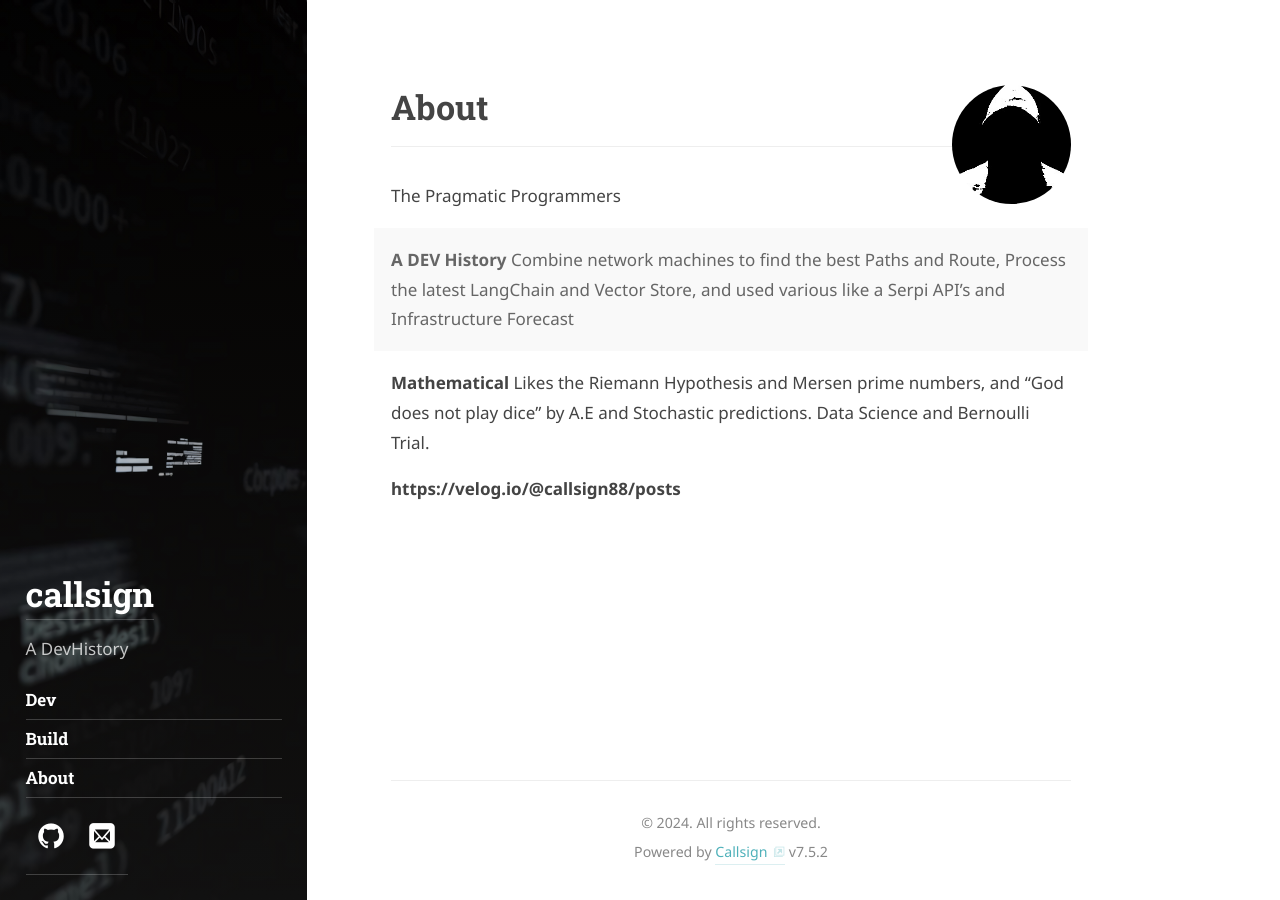
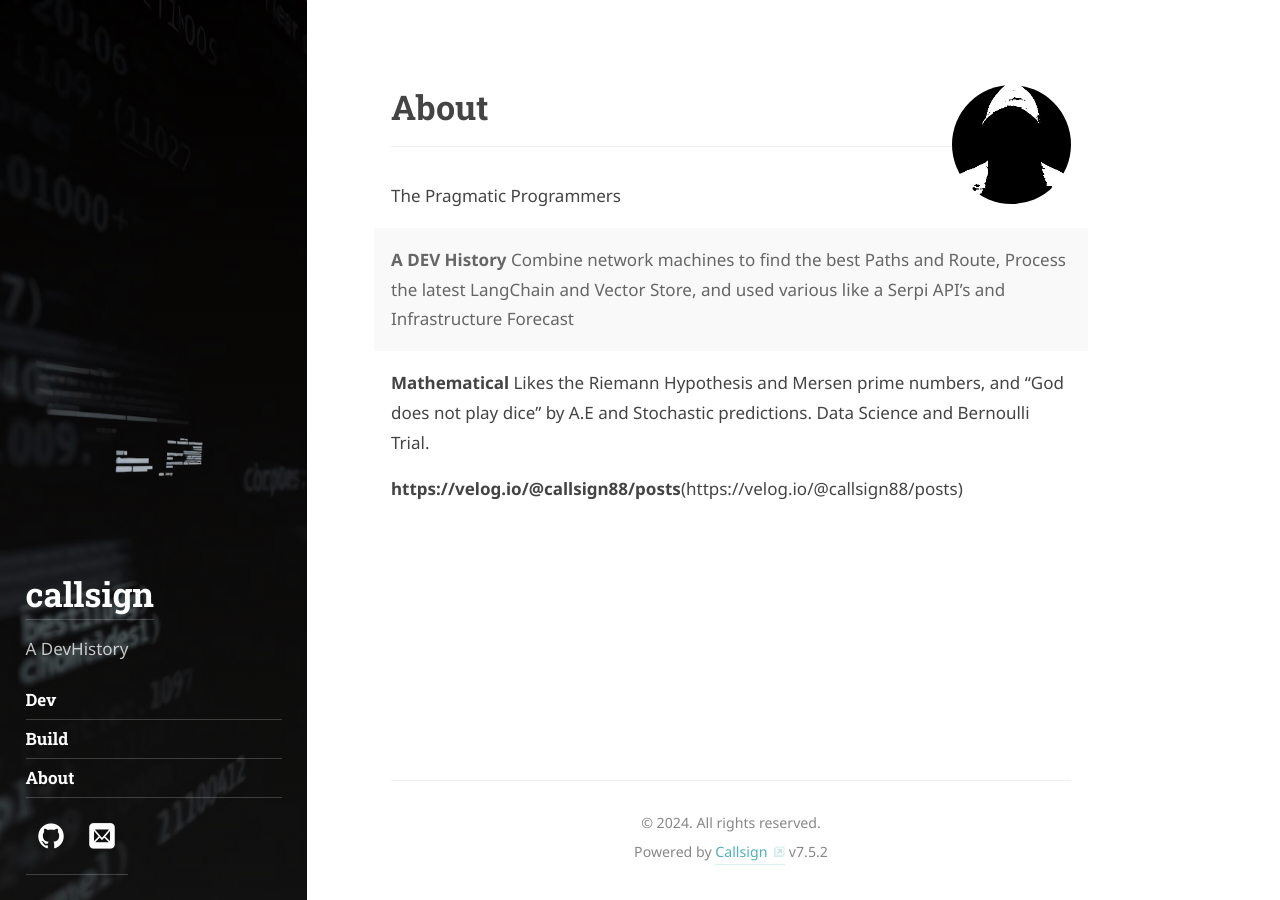
Before and after one commit to callsign88/callsign88.github.io, a Jekyll site: the page built from about.md, in a window 1280 px wide. Built offline with Jekyll 4.4.1, drawn with Linux system fonts in a browser that asks for light colours; some web fonts are replaced; some of the changed lines change nothing that is shown.

Commit message:
Update Velog link in about page

```diff
--- a/about.md
+++ b/about.md
@@ -11,4 +11,6 @@ order: 4
 **Mathematical** Likes the Riemann Hypothesis and Mersen prime numbers, and "God does not play dice" by A.E and  Stochastic predictions. Data Science and Bernoulli Trial.
 
 
-**https://velog.io/@callsign88/posts**
+
+
+**https://velog.io/@callsign88/posts**(https://velog.io/@callsign88/posts)
```
